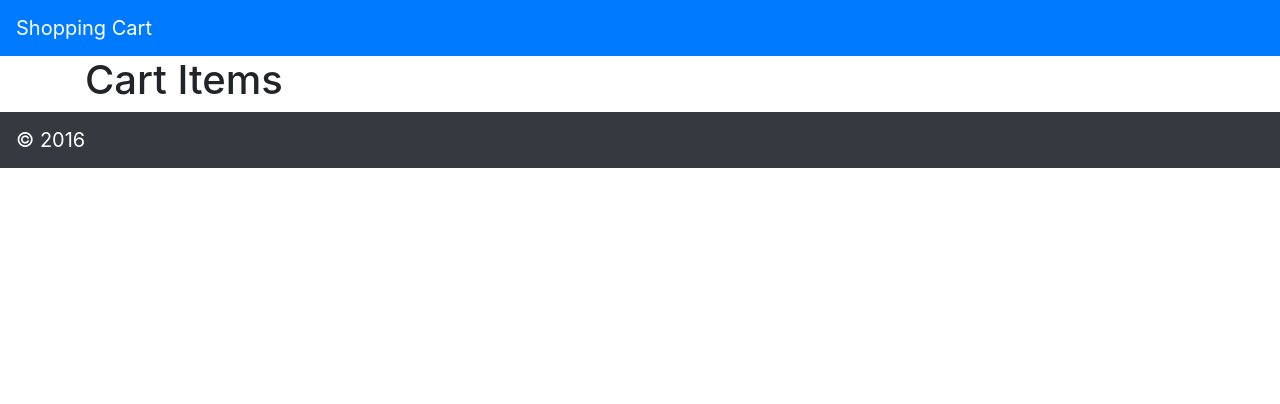
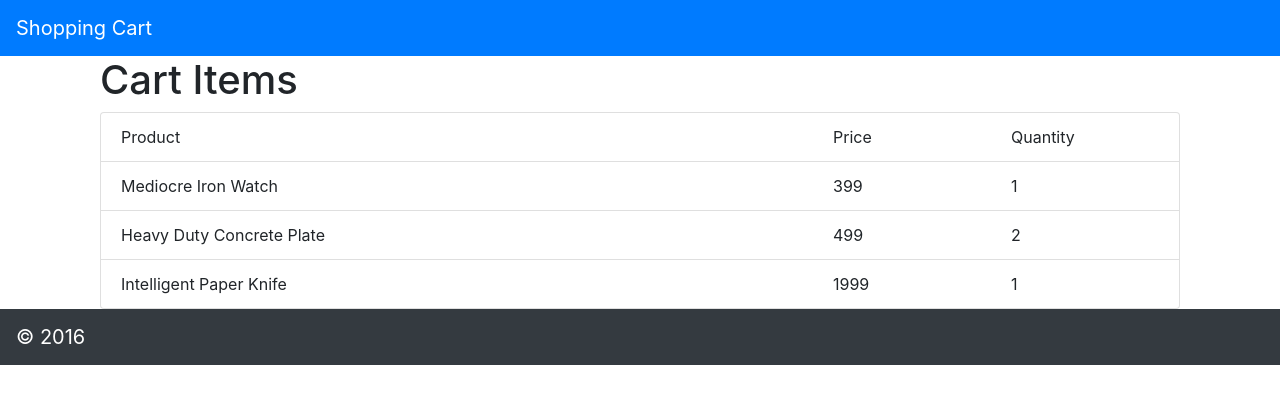
Before and after one commit to philborgenicht/shopping-cart, a React (Create React App) app: page / in a window 1280 px wide. Shown: the top 404 px of the page. Built offline with nearby package versions, Linux system fonts and the light colour scheme.

Commit message:
rendered the product table dynamically using map

```diff
--- a/src/App.js
+++ b/src/App.js
@@ -2,14 +2,21 @@
 import CartHeader from './CartHeader'
 import CartFooter from './CartFooter'
 import CartItems from './CartItems'
-import './App.css'
+import CartItem from './CartItem'
 
 class App extends Component {
   render() {
+    const cartItemsList = [
+      { id: 1, product: { id: 40, name: 'Mediocre Iron Watch', priceInCents: 399 }, quantity: 1 },
+      { id: 2, product: { id: 41, name: 'Heavy Duty Concrete Plate', priceInCents: 499 }, quantity: 2 },
+      { id: 3, product: { id: 42, name: 'Intelligent Paper Knife', priceInCents: 1999 }, quantity: 1 },
+    ]
     return (
       <div className="App">
         <CartHeader/>
-        <CartItems/>
+        <CartItems
+          list={cartItemsList}
+        />
         <CartFooter
           copyright="2016"
         />
--- /dev/null
+++ b/src/CartItem.js
@@ -0,0 +1,17 @@
+import React, {Component} from 'react'
+
+class CartItem extends Component {
+  render () {
+    return (
+      <div class="list-group-item">
+        <div class="row">
+          <div class="col-md-8">{this.props.product.name}</div>
+          <div class="col-md-2">{this.props.product.priceInCents}</div>
+          <div class="col-md-2">{this.props.quantity}</div>
+        </div>
+      </div>
+    )
+  }
+}
+
+export default CartItem
--- a/src/CartItems.js
+++ b/src/CartItems.js
@@ -1,11 +1,26 @@
-import React from 'react'
+import React, {Component} from 'react'
+import CartItem from './CartItem'
 
-const CartItems = () => {
-  return (
-    <div className="container">
-      <h1>Cart Items</h1>
-    </div>
-  )
+class CartItems extends Component {
+  render () {
+    return (
+      <div className="container">
+        <div className="container">
+          <h1>Cart Items</h1>
+          <div className="list-group">
+            <div className="list-group-item">
+              <div className="row">
+                <div className="col-md-8">Product</div>
+                <div className="col-md-2">Price</div>
+                <div className="col-md-2">Quantity</div>
+              </div>
+            </div>
+            {this.props.list.map(item => <CartItem key={item.id} product={item.product} price={item.price} quantity={item.quantity}/>)}
+          </div>
+        </div>
+      </div>
+    )
+  }
 }
 
 export default CartItems
```
